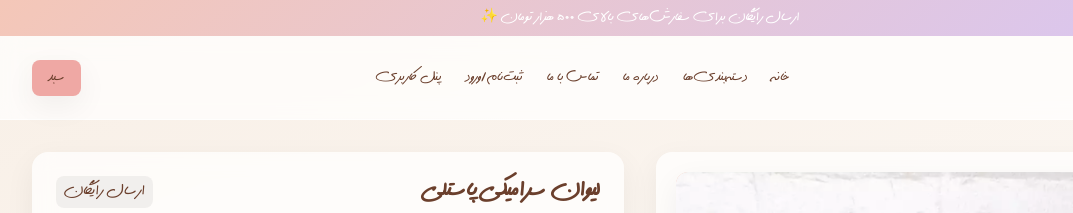
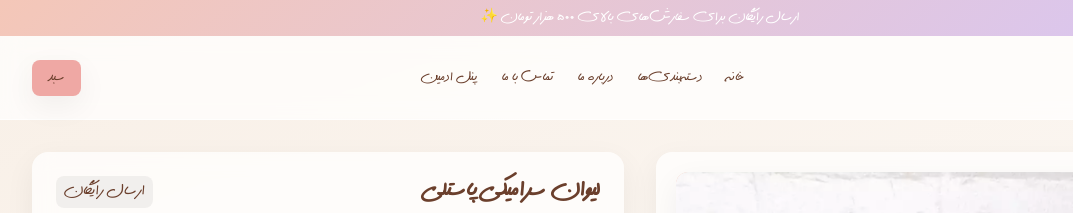
Before and after one commit to leilamoezzi/UniStore, a plain HTML site: page product.html in a window 1280 px wide. Shown: the top 213 px of the page, 0-1073 px from the left. Drawn offline with nearby package versions, Linux system fonts and the light colour scheme.

Commit message:
Update product.html

```diff
--- a/product.html
+++ b/product.html
@@ -109,8 +109,8 @@
                 <a href="categories.html">دسته‌بندی‌ها</a>
                 <a href="about.html">درباره ما</a>
                 <a href="contact.html">تماس با ما</a>
-                <a href="account.html">ثبت‌نام/ورود</a>
-                <a href="dashboard.html">پنل کاربری</a>
+                <a href="account.html">پنل ادمین</a>
+
             </nav>
             <div class="flex items-center gap-3">
                 <a href="categories.html#cart" class="rose-btn px-4 py-2 rounded-lg soft-card text-sm">سبد</a>
```
